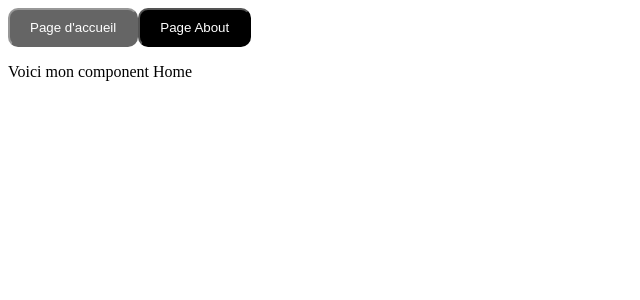
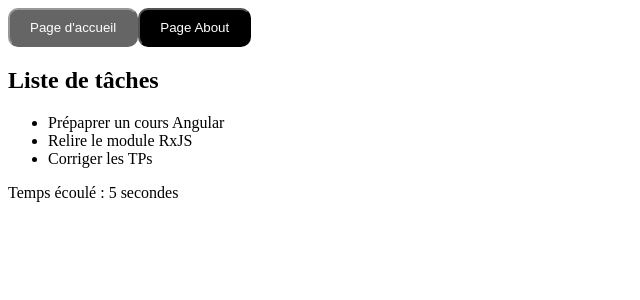
Before and after one commit to theorcd31/taskboard-pro, an Angular app: page /home in a window 1280 px wide. Shown: the top 300 px of the page, without its empty margins (0-640 px from the left). Built offline with nearby package versions, Linux system fonts and the light colour scheme.

Commit message:
liste de taches etc

```diff
--- /dev/null
+++ b/src/app/core/services/task.service.ts
@@ -0,0 +1,19 @@
+import { Injectable } from '@angular/core';
+import { of } from 'rxjs';
+import { delay } from 'rxjs';
+
+@Injectable({
+  providedIn: 'root'
+})
+export class TaskService {
+  private tasks = [
+    { id: 1, title: "Prépaprer un cours Angular"},
+    { id: 2, title: "Relire le module RxJS"},
+    { id: 3, title: "Corriger les TPs"},
+  ];
+
+  getTasks() {
+    return of(this.tasks).pipe(delay(1000));
+  }
+
+}
--- a/src/app/home/home.component.html
+++ b/src/app/home/home.component.html
@@ -1 +1,13 @@
-<p>Voici mon component Home</p>
+<h2>Liste de tâches</h2>
+
+@if (tasks$ | async; as tasks) {
+  <ul>
+    @for(t of tasks; track t.id) {
+      <li>{{ t.title }}</li>
+    }
+  </ul>
+} @else {
+  <p>Chargement des tâches...</p>
+}
+
+<p> Temps écoulé : {{ count/2 }} secondes</p>
--- a/src/app/home/home.component.ts
+++ b/src/app/home/home.component.ts
@@ -1,11 +1,29 @@
+import { AsyncPipe } from '@angular/common';
 import { Component } from '@angular/core';
+import { TaskService } from '../core/services/task.service';
 
 @Component({
   selector: 'app-home',
-  imports: [],
+  imports: [AsyncPipe],
   templateUrl: './home.component.html',
   styleUrl: './home.component.css'
 })
 export class HomeComponent {
+  tasks$: ReturnType<TaskService['getTasks']>;
 
+  constructor(private task: TaskService) {
+    this.tasks$ = this.task.getTasks();
+  }
+  count = 0;
+  intervalId: any;
+  ngOnInit(){
+    setInterval(() => {
+      this.count++;
+      console.log(this.count);
+    }, 500)
+  }
+  ngOnDestroy(){
+    console.log('Home détruit, interval arrêté')
+    clearInterval(this.intervalId);
+  }
 }
```
Also changed, not shown: 2 other files (tests, documents, lock files or other folders).
